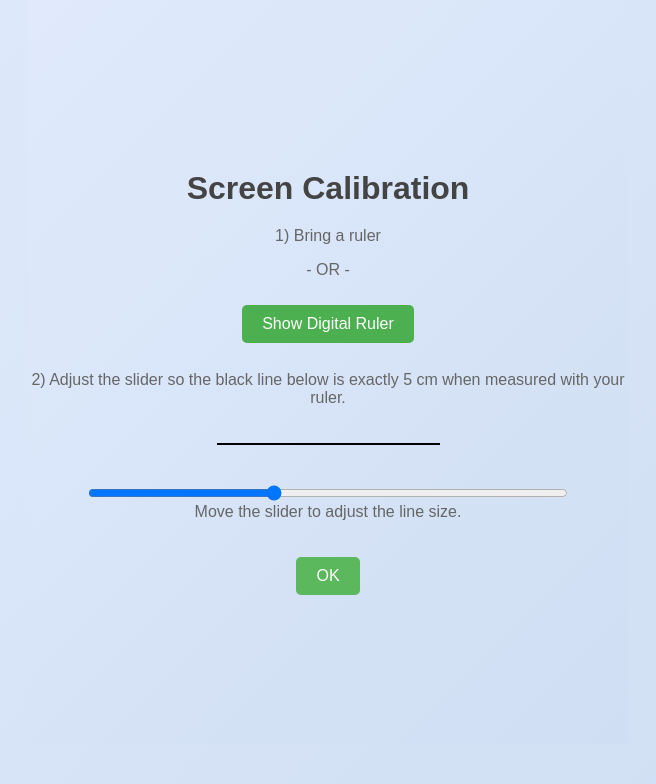
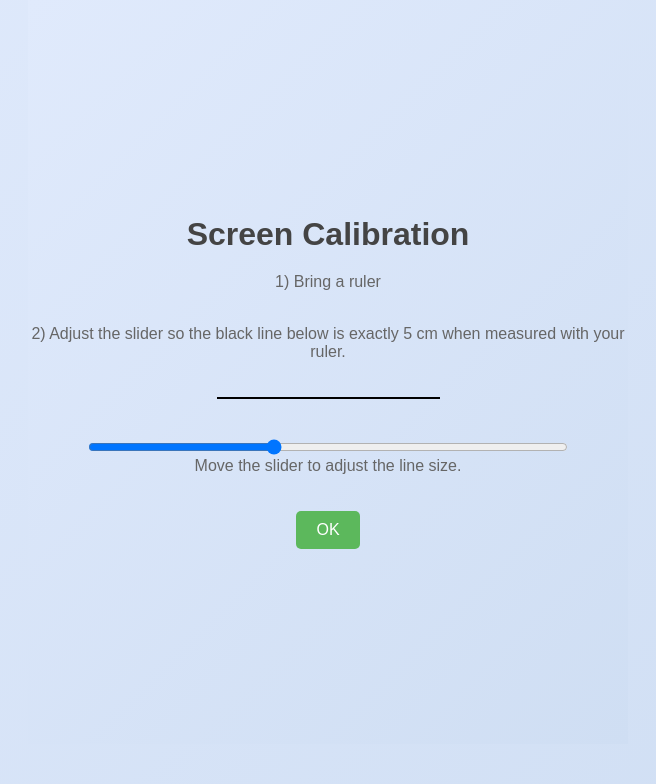
Before and after one commit to TameerAmer/OptiVision, a Flask app: page /VisualAcuityTest in a window 1280 px wide. Shown: the top 784 px of the page, without its empty margins (312-968 px from the left). Run offline with Flask 3, Linux system fonts and the light colour scheme; the visitor is signed in with stand-in values (Sample User, id 1); some libraries are stand-ins or nearby versions.

Commit message:
Sun 01-12-25

```diff
--- a/static/VisualAcuityTest.js
+++ b/static/VisualAcuityTest.js
@@ -517,9 +517,6 @@ document.addEventListener("DOMContentLoaded", function () {
   if (startTestBtn) {
     startTestBtn.addEventListener("click", startTest);
   }
-  const showDigitalRulerBtn = document.getElementById('show-digital-ruler');
-  showDigitalRulerBtn.addEventListener('click', createDigitalRuler);
-
   // OK Button for initial instructions
   const okButton = document.getElementById("okButton");
   if (okButton) {
@@ -547,67 +544,6 @@ document.addEventListener("DOMContentLoaded", function () {
     coverEyeOkButton.addEventListener("click", handleCoverEyeOK);
   }
 });
-
-
-function createDigitalRuler() {
-  // Create modal
-  const modal = document.createElement('div');
-  modal.className = 'digital-ruler-modal';
-
-  // Calculate physical size with adjusted DPI
-  const dpi = getDPI();
-  const cmInPixels = dpi / 2.54; // Convert DPI to pixels per cm
-  const rulerWidth = cmInPixels * 5; // 5cm in pixels
-
-  modal.innerHTML = `
-      <div class="digital-ruler-content">
-          <div class="digital-ruler" style="width: ${rulerWidth}px; height: 40px;">
-          <div class="ruler-marks"></div>
-          </div>
-          <p>Use this as reference to adjust the black line.</p>
-          <button class="digital-ruler-btn" onclick="this.closest('.digital-ruler-modal').style.display='none'">Close</button>
-      </div>
-  `;
-
-  document.body.appendChild(modal);
-
-  // Add ruler markings
-  const rulerMarks = modal.querySelector('.ruler-marks');
-  const millimetersPerMark = cmInPixels / 10; // 1mm in pixels
-
-  for (let i = 0; i <= 50; i++) { // 50 millimeters = 5cm
-    const mark = document.createElement('div');
-    mark.className = 'ruler-mark';
-    if (i % 10 === 0) { // Every centimeter
-      mark.className += ' cm';
-      const number = document.createElement('span');
-      number.className = 'ruler-number';
-      number.textContent = i / 10;
-      mark.appendChild(number);
-    }
-    mark.style.left = `${i * millimetersPerMark}px`;
-    rulerMarks.appendChild(mark);
-  }
-
-  // Show modal
-  modal.style.display = 'flex';
-}
-
-function getDPI() {
-  const div = document.createElement('div');
-  div.style.width = '1in';
-  div.style.height = '1in';
-  div.style.position = 'fixed';
-  div.style.left = '-100%';
-  document.body.appendChild(div);
-
-  const dpi = div.offsetWidth;
-  document.body.removeChild(div);
-
-  // Adjust calibration factor to get from 4.5cm to 5cm
-  const calibrationFactor = 1.15; //js is not acc
-  return dpi * calibrationFactor;
-}
 
 function saveTestResult() {
   const resultData = {
--- a/templates/VisualAcuityTest.html
+++ b/templates/VisualAcuityTest.html
@@ -12,9 +12,7 @@
 <body>
     <div id="calibration-page" style="display: block; text-align: center;">
         <h1>Screen Calibration</h1>
-        <p>1) Bring a ruler</p>
-        <p>- OR -</p>
-        <button id="show-digital-ruler" class="digital-ruler-btn">Show Digital Ruler</button><br>
+        <p>1) Bring a ruler</p><br>
         <p>2) Adjust the slider so the black line below is exactly 5 cm when measured with your ruler.</p>
         <div id="calibration-line" style="width: 175px; height: 2px; background: black; margin: 20px auto;"></div>
         <input type="range" id="calibration-slider" min="50" max="500" value="175"
```
